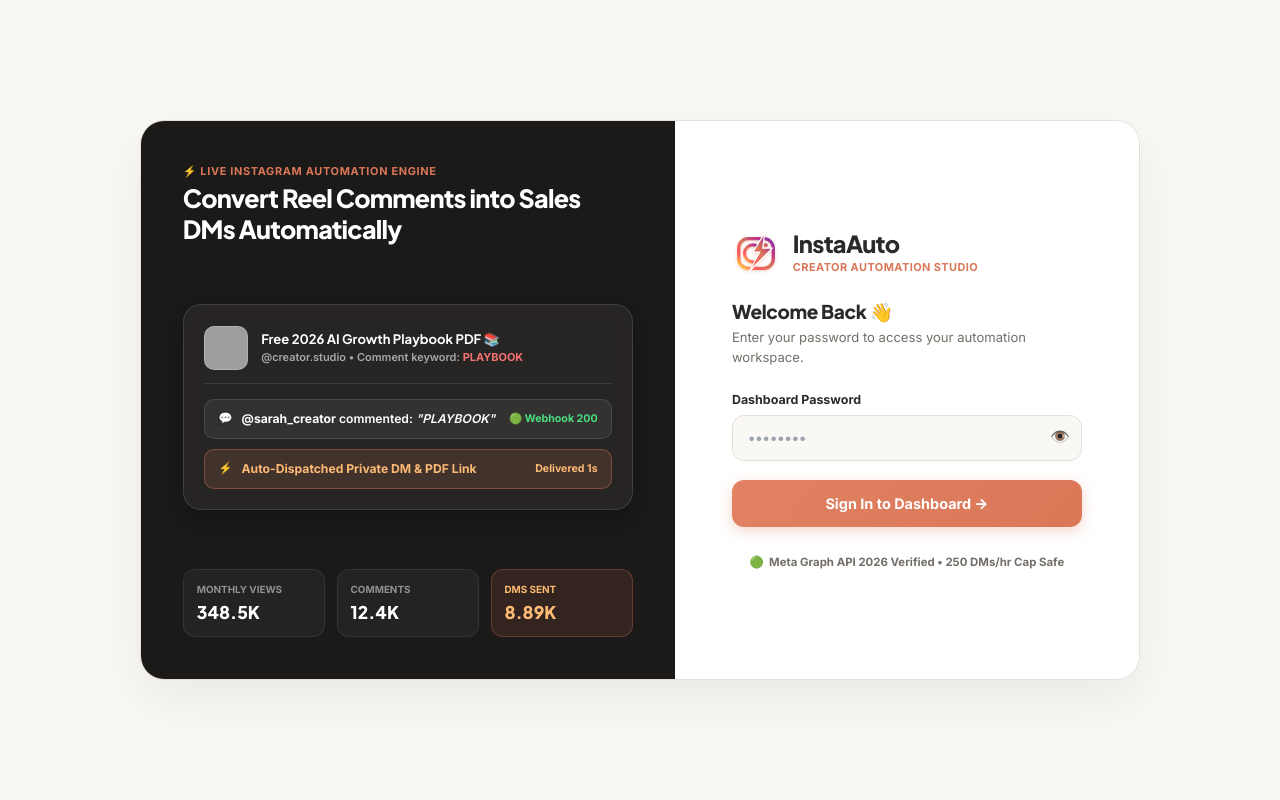
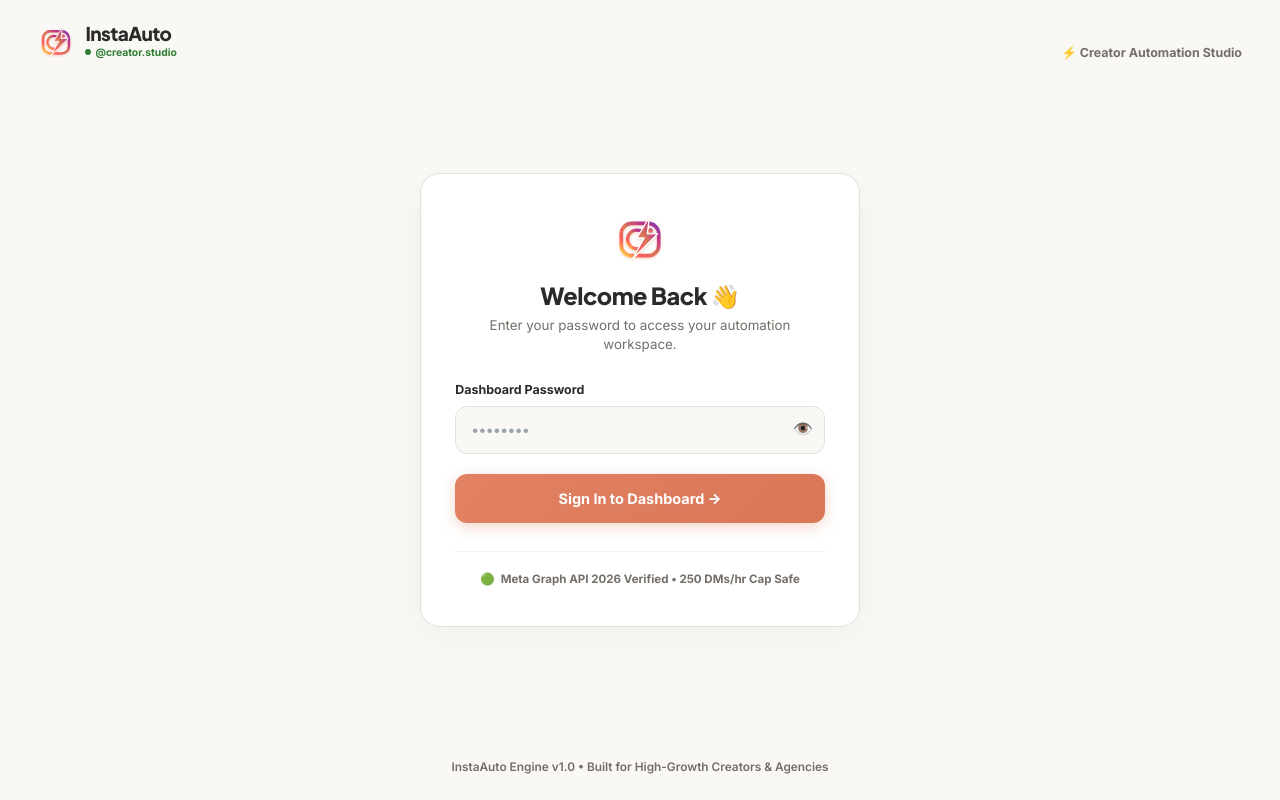
Before and after one commit to harshparmar2004/instagram-automation, a website: page public/index.html in a window 1280 px wide. Drawn offline with nearby package versions, Linux system fonts and the light colour scheme; grey boxes are pictures that could not be loaded.

Commit message:
Redesign login screen into full-screen clean aesthetic warm cream layout with zero dark boxes

```diff
--- a/public/css/styles.css
+++ b/public/css/styles.css
@@ -270,91 +270,55 @@ input:checked + .toggle-slider:before {
 .status-dot.disconnected { background-color: var(--error); }
 .status-dot.expiring { background-color: var(--warning); }
 
-/* Clean High-End SaaS Login Experience */
+/* Full-Screen Clean Aesthetic Login Experience */
 .login-screen {
     position: fixed;
     inset: 0;
     display: flex;
+    flex-direction: column;
     align-items: center;
     justify-content: center;
-    background: #FAF8F5;
+    background-color: #FAF8F5;
     z-index: 1000;
     padding: 1.5rem;
-    overflow: hidden;
+    overflow-y: auto;
 }
 .login-screen.hidden {
     opacity: 0;
     pointer-events: none;
-    transition: opacity 0.35 ease;
+    transition: opacity 0.35s ease;
 }
 
-/* Centered Split Container */
-.login-container {
-    width: 100%;
-    max-width: 1000px;
-    min-height: 560px;
-    display: grid;
-    grid-template-columns: 1.15fr 1fr;
-    background: #FFFFFF;
-    border-radius: 24px;
-    border: 1px solid #E6E1D8;
-    box-shadow: 0 20px 50px rgba(44, 42, 41, 0.07);
-    overflow: hidden;
-    position: relative;
-    z-index: 10;
+/* Header Bar Floating on Top */
+.login-top-bar {
+    position: absolute;
+    top: 0;
+    left: 0;
+    right: 0;
+    display: flex;
+    justify-content: space-between;
+    align-items: center;
+    padding: 1.5rem 2.5rem;
 }
 
-@media (max-width: 860px) {
-    .login-container {
-        grid-template-columns: 1fr;
-        max-width: 440px;
-        min-height: auto;
-    }
-    .login-product-showcase {
-        display: none;
+@media (max-width: 640px) {
+    .login-top-bar {
+        padding: 1.25rem 1.5rem;
     }
 }
 
-/* Left Side: Code-Driven Live Product Preview Showcase */
-.login-product-showcase {
+/* Centered Login Card Box */
+.login-card-box {
+    width: 100%;
+    max-width: 440px;
+    background: #FFFFFF;
+    border-radius: 20px;
+    border: 1.5px solid #E6E1D8;
+    box-shadow: 0 10px 30px rgba(44, 42, 41, 0.04);
+    padding: 2.5rem 2.25rem;
     position: relative;
-    display: flex;
-    flex-direction: column;
-    justify-content: space-between;
-    padding: 2.75rem;
-    background: #1C1A19;
-    color: #FFFFFF;
-    overflow: hidden;
-}
-.showcase-header {
-    position: relative;
-    z-index: 2;
-}
-
-/* Live Interactive Automation Preview Box */
-.preview-card-box {
-    padding: 1.35rem;
-    background: rgba(255, 255, 255, 0.05);
-    border: 1px solid rgba(255, 255, 255, 0.12);
-    border-radius: 18px;
-    backdrop-filter: blur(10px);
-    box-shadow: 0 10px 30px rgba(0, 0, 0, 0.25);
-    margin: 1.5rem 0;
-    position: relative;
-    z-index: 2;
-}
-
-/* Right Side: Ultra-Clean SaaS Login Form */
-.login-form-side {
-    display: flex;
-    align-items: center;
-    justify-content: center;
-    padding: 2.75rem 2.5rem;
-    background: #FFFFFF;
-}
-.login-card-inner {
-    width: 100%;
-    max-width: 350px;
+    z-index: 10;
+    margin: auto;
 }
 .logo-wrapper {
     display: flex;
--- a/public/index.html
+++ b/public/index.html
@@ -42,110 +42,58 @@
 <body class="bg-cream-50 text-cream-800 antialiased min-h-screen">
     <div id="toast-container" class="toast-container"></div>
 
-    <!-- HIGH-END SAAS LOGIN SCREEN -->
+    <!-- FULL-SCREEN CLEAN AESTHETIC LOGIN SCREEN -->
     <div id="login-screen" class="login-screen active">
-        <div class="login-container">
 
-            <!-- LEFT SIDE: CODE-DRIVEN LIVE PRODUCT PREVIEW SHOWCASE -->
-            <div class="login-product-showcase">
-                <div class="showcase-header">
-                    <div style="font-size: 0.72rem; font-weight: 800; color: #D97757; text-transform: uppercase; letter-spacing: 0.06em; margin-bottom: 0.25rem;">
-                        ⚡ LIVE INSTAGRAM AUTOMATION ENGINE
-                    </div>
-                    <h2 style="font-family: 'Plus Jakarta Sans', sans-serif; font-weight: 800; font-size: 1.65rem; color: #FFFFFF; letter-spacing: -0.03em; line-height: 1.25;">
-                        Convert Reel Comments into Sales DMs Automatically
-                    </h2>
-                </div>
-
-                <!-- LIVE INTERACTIVE AUTOMATION PREVIEW CARD -->
-                <div class="preview-card-box">
-                    <!-- REEL SIMULATION HEADER -->
-                    <div style="display: flex; gap: 0.85rem; align-items: center; margin-bottom: 1rem; padding-bottom: 0.85rem; border-bottom: 1px solid rgba(255,255,255,0.1);">
-                        <div style="width: 44px; height: 44px; border-radius: 10px; background-image: url('https://images.unsplash.com/photo-1618005182384-a83a8bd57fbe?w=400&auto=format&fit=crop&q=80'); background-size: cover; background-position: center; border: 1px solid rgba(255,255,255,0.2); flex-shrink: 0;"></div>
+        <!-- TOP BRAND HEADER BAR -->
+        <header class="login-top-bar">
+            <div class="logo-wrapper" style="display: flex; align-items: center; gap: 0.75rem;">
+                <img src="favicon.svg?v=5" alt="InstaAuto Logo" style="width: 36px; height: 36px; object-fit: contain;" />
                 <div>
-                            <div style="font-family: 'Plus Jakarta Sans', sans-serif; font-weight: 700; font-size: 0.86rem; color: #FFFFFF; line-height: 1.3;">
-                                Free 2026 AI Growth Playbook PDF 📚
-                            </div>
-                            <div style="font-size: 0.72rem; font-weight: 600; color: rgba(255,255,255,0.6); margin-top: 0.15rem;">
-                                @creator.studio • Comment keyword: <strong style="color: #F87171;">PLAYBOOK</strong>
+                    <h1 style="font-family: 'Plus Jakarta Sans', sans-serif; font-weight: 800; font-size: 1.25rem; color: #2C2A29; letter-spacing: -0.03em; margin: 0; line-height: 1.1;">InstaAuto</h1>
+                    <div style="font-size: 0.68rem; font-weight: 700; color: #2E7D32; display: flex; align-items: center; gap: 4px; margin-top: 1px;">
+                        <span style="width: 6px; height: 6px; border-radius: 50%; background: #2E7D32; display: inline-block;"></span> @creator.studio
                     </div>
                 </div>
             </div>
 
-                    <!-- SIMULATED LIVE WEBHOOK WORKFLOW STEPS -->
-                    <div style="display: flex; flex-direction: column; gap: 0.65rem;">
-                        <div style="padding: 0.65rem 0.85rem; background: rgba(255,255,255,0.06); border: 1px solid rgba(255,255,255,0.1); border-radius: 10px; display: flex; align-items: center; justify-content: space-between;">
-                            <div style="display: flex; align-items: center; gap: 0.6rem;">
-                                <span style="font-size: 0.75rem;">💬</span>
-                                <span style="font-size: 0.8rem; font-weight: 600; color: #FFFFFF;"><strong>@sarah_creator</strong> commented: <em>"PLAYBOOK"</em></span>
+            <div style="font-size: 0.82rem; font-weight: 700; color: #736E68;">
+                ⚡ Creator Automation Studio
             </div>
-                            <span style="font-size: 0.7rem; font-weight: 700; color: #4ADE80;">🟢 Webhook 200</span>
+        </header>
+
+        <!-- CENTERED CLEAN ELEGANT LOGIN CARD -->
+        <div class="login-card-box">
+            <div class="login-header-text" style="text-align: center; margin-bottom: 1.75rem;">
+                <div style="width: 54px; height: 54px; margin: 0 auto 1rem auto; display: flex; align-items: center; justify-content: center;">
+                    <img src="favicon.svg?v=5" alt="InstaAuto Logo" style="width: 52px; height: 52px; object-fit: contain;" />
                 </div>
-
-                        <div style="padding: 0.65rem 0.85rem; background: rgba(217,119,87,0.15); border: 1px solid rgba(217,119,87,0.4); border-radius: 10px; display: flex; align-items: center; justify-content: space-between;">
-                            <div style="display: flex; align-items: center; gap: 0.6rem;">
-                                <span style="font-size: 0.75rem;">⚡</span>
-                                <span style="font-size: 0.8rem; font-weight: 700; color: #FDBA74;">Auto-Dispatched Private DM & PDF Link</span>
-                            </div>
-                            <span style="font-size: 0.7rem; font-weight: 800; color: #FDBA74;">Delivered 1s</span>
-                        </div>
-                    </div>
-                </div>
-
-                <!-- SHOWCASE METRICS FOOTER STRIP -->
-                <div style="display: grid; grid-template-columns: repeat(3, 1fr); gap: 0.75rem; width: 100%;">
-                    <div style="padding: 0.75rem 0.85rem; background: rgba(255,255,255,0.04); border: 1px solid rgba(255,255,255,0.08); border-radius: 12px;">
-                        <div style="font-size: 0.65rem; font-weight: 800; color: rgba(255,255,255,0.5); text-transform: uppercase;">MONTHLY VIEWS</div>
-                        <div style="font-family: 'Plus Jakarta Sans', sans-serif; font-size: 1.15rem; font-weight: 800; color: #FFFFFF; margin-top: 0.15rem;">348.5K</div>
-                    </div>
-                    <div style="padding: 0.75rem 0.85rem; background: rgba(255,255,255,0.04); border: 1px solid rgba(255,255,255,0.08); border-radius: 12px;">
-                        <div style="font-size: 0.65rem; font-weight: 800; color: rgba(255,255,255,0.5); text-transform: uppercase;">COMMENTS</div>
-                        <div style="font-family: 'Plus Jakarta Sans', sans-serif; font-size: 1.15rem; font-weight: 800; color: #FFFFFF; margin-top: 0.15rem;">12.4K</div>
-                    </div>
-                    <div style="padding: 0.75rem 0.85rem; background: rgba(217,119,87,0.12); border: 1px solid rgba(217,119,87,0.3); border-radius: 12px;">
-                        <div style="font-size: 0.65rem; font-weight: 800; color: #FDBA74; text-transform: uppercase;">DMS SENT</div>
-                        <div style="font-family: 'Plus Jakarta Sans', sans-serif; font-size: 1.15rem; font-weight: 800; color: #FDBA74; margin-top: 0.15rem;">8.89K</div>
-                    </div>
-                </div>
-
-            </div>
-
-            <!-- RIGHT SIDE: ULTRA-CLEAN SAAS LOGIN FORM -->
-            <div class="login-form-side">
-                <div class="login-card-inner">
-                    <div class="logo-wrapper" style="display: flex; align-items: center; gap: 0.85rem; margin-bottom: 1.5rem;">
-                        <img src="favicon.svg?v=5" alt="InstaAuto Logo" style="width: 48px; height: 48px; object-fit: contain;" />
-                        <div>
-                            <h1 style="font-family: 'Plus Jakarta Sans', sans-serif; font-weight: 800; font-size: 1.55rem; color: #2C2A29; letter-spacing: -0.03em; margin: 0; line-height: 1.1;">InstaAuto</h1>
-                            <div style="font-size: 0.72rem; font-weight: 700; color: #D97757; text-transform: uppercase; letter-spacing: 0.04em; margin-top: 0.15rem;">Creator Automation Studio</div>
-                        </div>
-                    </div>
-
-                    <div style="margin-bottom: 1.5rem; text-align: left;">
-                        <h3 style="font-family: 'Plus Jakarta Sans', sans-serif; font-weight: 800; font-size: 1.25rem; color: #2C2A29; margin: 0 0 0.25rem 0;">Welcome Back 👋</h3>
-                        <p style="font-size: 0.86rem; color: #736E68; margin: 0;">Enter your password to access your automation workspace.</p>
+                <h2 style="font-family: 'Plus Jakarta Sans', sans-serif; font-weight: 800; font-size: 1.55rem; color: #2C2A29; margin: 0 0 0.35rem 0; letter-spacing: -0.02em;">Welcome Back 👋</h2>
+                <p style="font-size: 0.88rem; color: #736E68; margin: 0; line-height: 1.45;">Enter your password to access your automation workspace.</p>
             </div>
 
             <form id="login-form">
-                        <div class="form-group" style="position: relative; text-align: left; margin-bottom: 1.25rem;">
-                            <label style="font-size: 0.82rem; font-weight: 700; color: #2C2A29; margin-bottom: 0.35rem; display: block;">Dashboard Password</label>
-                            <input type="password" id="password" class="input" placeholder="••••••••" required style="width: 100%; padding: 0.75rem 2.6rem 0.75rem 1rem; font-size: 0.95rem; font-weight: 600; border-radius: 12px; border: 1.5px solid #E6E1D8; background: #FAF8F5; outline: none; transition: all 0.2s ease;">
-                            <button type="button" id="btn-toggle-login-pwd" onclick="toggleLoginPassword()" style="position: absolute; right: 12px; top: 34px; background: none; border: none; font-size: 1.05rem; cursor: pointer; color: #736E68;" title="Toggle Password Visibility">👁️</button>
+                <div class="form-group" style="position: relative; text-align: left; margin-bottom: 1.35rem;">
+                    <label style="font-size: 0.82rem; font-weight: 700; color: #2C2A29; margin-bottom: 0.4rem; display: block;">Dashboard Password</label>
+                    <input type="password" id="password" class="input" placeholder="••••••••" required style="width: 100%; padding: 0.8rem 2.6rem 0.8rem 1rem; font-size: 0.95rem; font-weight: 600; border-radius: 12px; border: 1.5px solid #E6E1D8; background: #FAF8F5; outline: none; transition: all 0.2s ease;">
+                    <button type="button" id="btn-toggle-login-pwd" onclick="toggleLoginPassword()" style="position: absolute; right: 12px; top: 36px; background: none; border: none; font-size: 1.05rem; cursor: pointer; color: #736E68;" title="Toggle Password Visibility">👁️</button>
                 </div>
 
-                        <button type="submit" class="btn btn-primary w-full" style="padding: 0.85rem 1.5rem; font-size: 0.95rem; font-weight: 800; border-radius: 12px; box-shadow: 0 4px 14px rgba(217, 119, 87, 0.3);">
+                <button type="submit" class="btn btn-primary w-full" style="padding: 0.88rem 1.5rem; font-size: 0.95rem; font-weight: 800; border-radius: 12px; box-shadow: 0 4px 14px rgba(217, 119, 87, 0.3);">
                     <span>Sign In to Dashboard →</span>
                 </button>
             </form>
 
-                    <div style="margin-top: 1.75rem; text-align: center; font-size: 0.75rem; font-weight: 700; color: #736E68; display: flex; align-items: center; justify-content: center; gap: 0.35rem;">
+            <div style="margin-top: 1.85rem; text-align: center; font-size: 0.76rem; font-weight: 700; color: #736E68; display: flex; align-items: center; justify-content: center; gap: 0.4rem; border-top: 1px solid #F5F1EA; padding-top: 1.25rem;">
                 <span style="color: #2E7D32;">🟢</span>
                 <span>Meta Graph API 2026 Verified • 250 DMs/hr Cap Safe</span>
             </div>
         </div>
-            </div>
 
-        </div>
+        <!-- FOOTER BAR -->
+        <footer style="position: absolute; bottom: 1.5rem; font-size: 0.78rem; color: #736E68; font-weight: 600; text-align: center; width: 100%;">
+            InstaAuto Engine v1.0 • Built for High-Growth Creators & Agencies
+        </footer>
     </div>
 
     <script>
```
Lines whose indentation alone changed are shown as unchanged.
